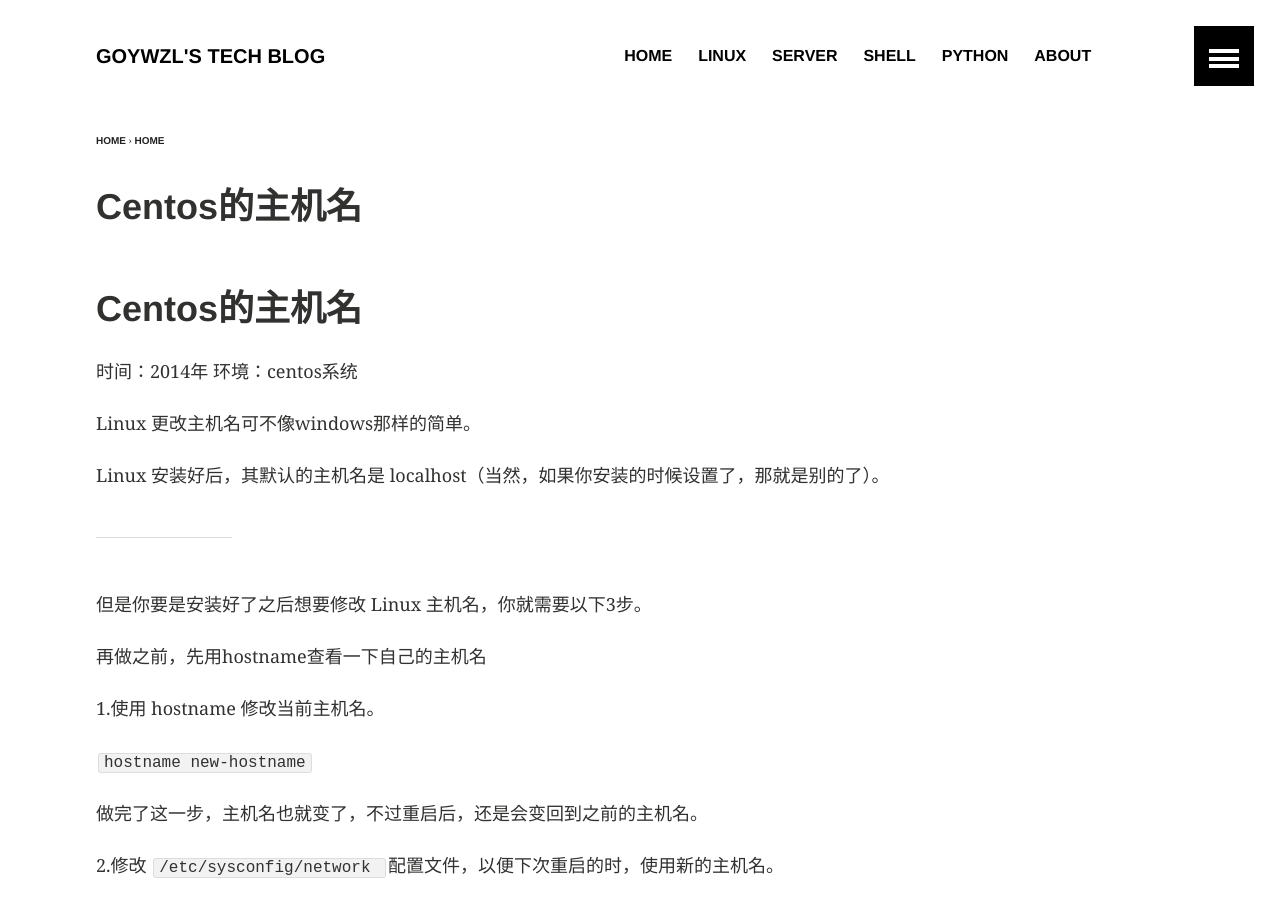
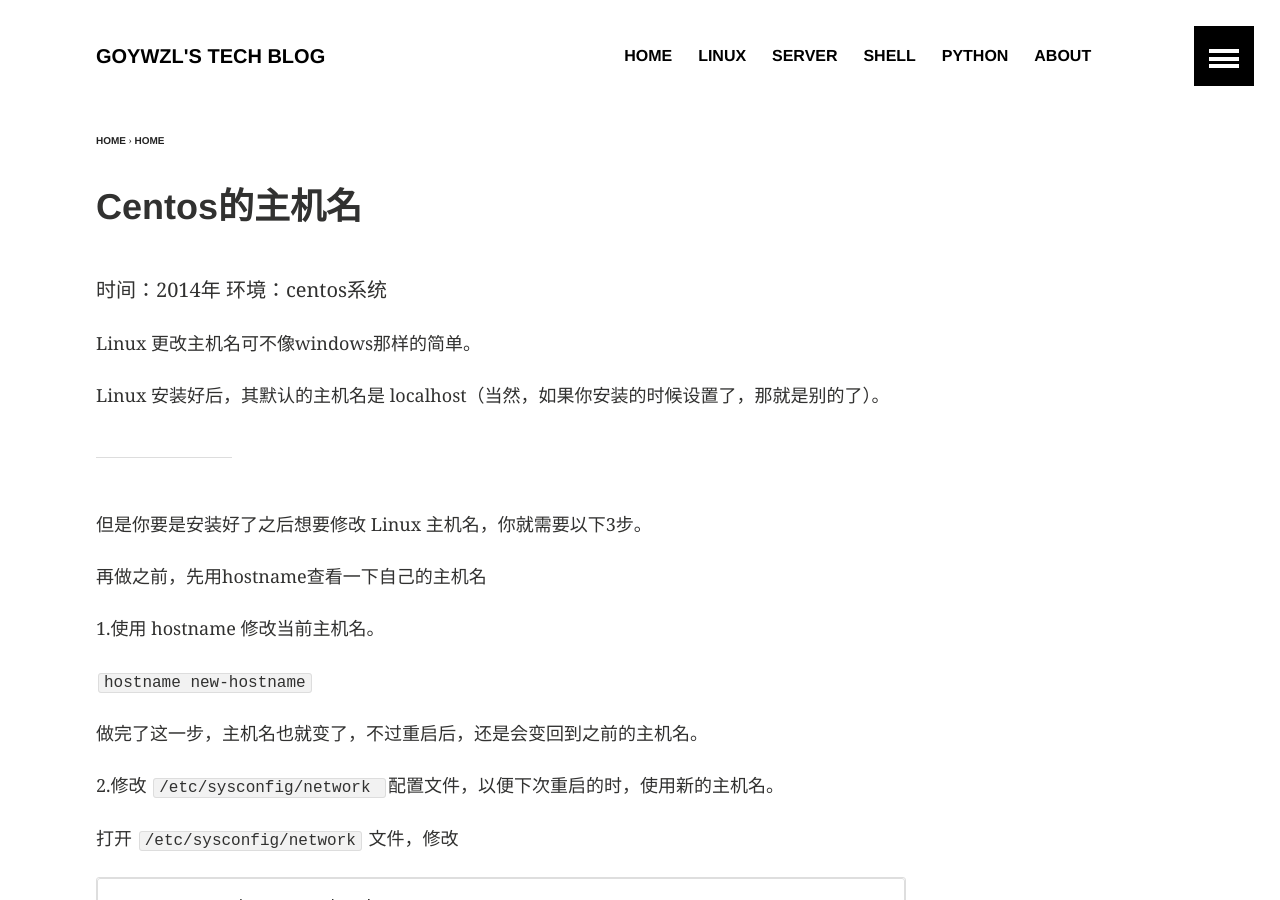
Before and after one commit to Jeremy115/goywzl.github.io, a Jekyll site: the page built from _posts/2015-11-21-centos-name.markdown, in a window 1280 px wide and 900 px high. Built offline with Jekyll 4.4.1, drawn with Linux system fonts in a browser that asks for light colours; comment, search, counter and statistics services are not loaded.

Commit message:
Update 2015-11-21-centos-name.markdown

```diff
--- a/_posts/2015-11-21-centos-name.markdown
+++ b/_posts/2015-11-21-centos-name.markdown
@@ -5,7 +5,6 @@
 categories: home
 ---
 
-# Centos的主机名 #
 
 时间：2014年
 环境：centos系统
```
